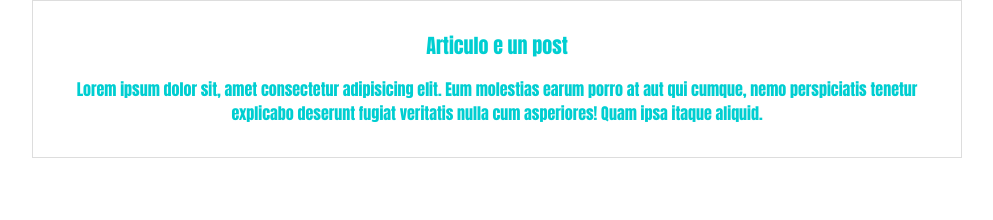
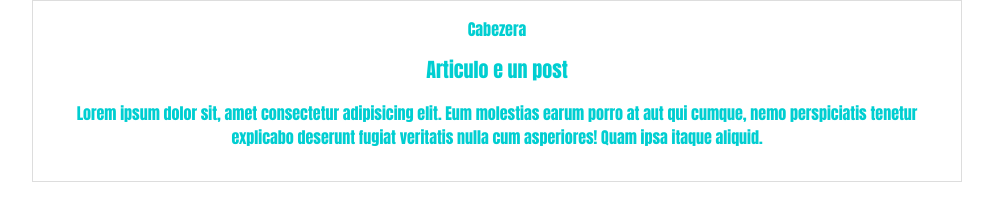
Before and after one commit to Remberto98/hyperglog, a plain HTML site: page index.html in a window 1280 px wide. Shown: the whole page, without its empty margins (143-1136 px from the left). Drawn offline with Linux system fonts and the light colour scheme.

Commit message:
Estructura inicial de la cabecera

```diff
--- a/index.html
+++ b/index.html
@@ -9,10 +9,15 @@
 </head>
 <body>
         <div id="container">
+            <div id="cabecera">
+                Cabezera
+            </div>
             <div id="post">
 
                 <h1>Articulo e un post</h1>
-            <P>Lorem ipsum dolor sit, amet consectetur adipisicing elit. Eum molestias earum porro at aut qui cumque, nemo perspiciatis tenetur explicabo deserunt fugiat veritatis nulla cum asperiores! Quam ipsa itaque aliquid.</P>
+                <P>Lorem ipsum dolor sit, amet consectetur adipisicing elit. Eum molestias earum porro at aut qui cumque, nemo perspiciatis tenetur explicabo deserunt fugiat veritatis nulla cum asperiores! Quam ipsa itaque aliquid.</P>
+
+
             </div>
         </div>
 </body>
```
